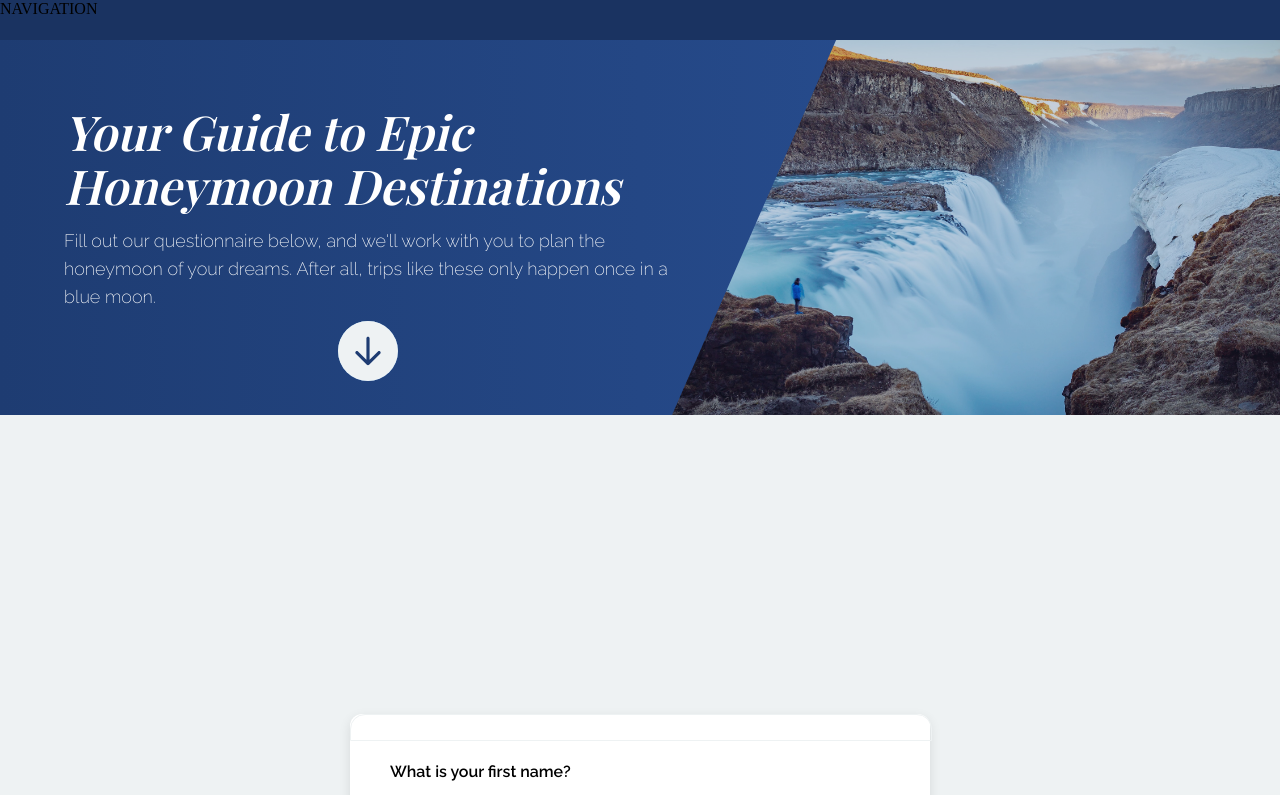
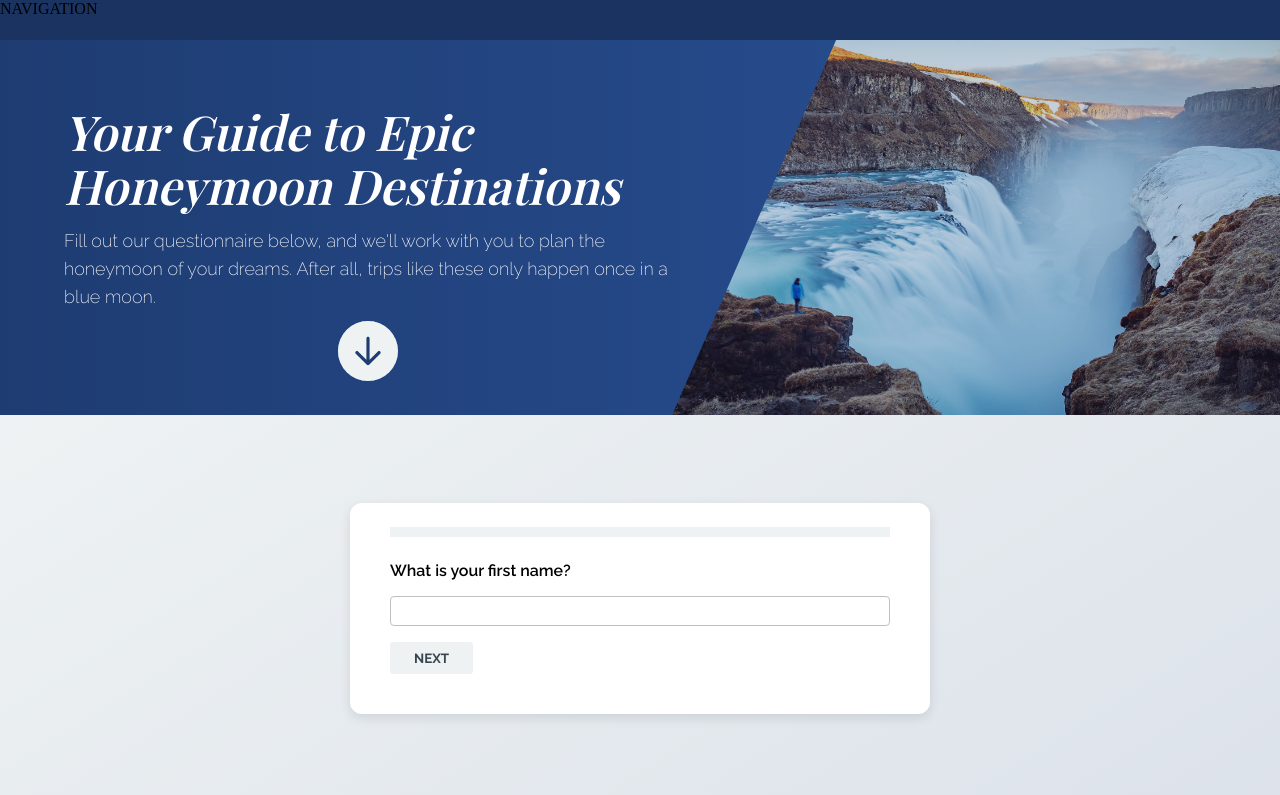
Before and after one commit to lforrister/lifeblue, a Vue app: page / in a window 1280 px wide. Shown: the top 795 px of the page. Built offline with nearby package versions, Linux system fonts and the light colour scheme; a web font is replaced by a local one.

Commit message:
style tweaks for the form and progress bar

```diff
--- a/src/assets/scss/mixins/buttons.scss
+++ b/src/assets/scss/mixins/buttons.scss
@@ -3,12 +3,17 @@
 
 @mixin button-primary {
     padding: $spacing-8 $spacing-24;
-    background: $blue-deep;
+    background: $dark-ocean;
     color: white;
     font-family: $raleway;
-    font-weight: 600;
+    font-weight: 700;
     border: none;
     text-transform: uppercase;
+    border-radius: 3px;
+
+    &:hover {
+        cursor: pointer;
+    }
 
     &.is-disabled {
         background: $grey-light;
@@ -20,23 +25,15 @@
     }
 }
 
-@mixin button-display {
-    color: white;
-    border-radius: 25px;
-    border: 3px solid white;
-    font-family: $raleway;
-    text-decoration: none;
-    padding: $spacing-8 $spacing-40;
-    font-weight: 700;
-    text-transform: uppercase;
-    margin-top: 16px;
-    background: linear-gradient(to right, $light-ocean, $ocean)
+@mixin button-secondary {
+    @include button-primary;
+    background: $sky-blue;
 }
 
 .buttons__primary {
     @include button-primary;
 }
 
-.buttons__display {
-    @include button-display;
+.buttons__secondary {
+    @include button-secondary;
 }
--- a/src/assets/scss/variables/colors.scss
+++ b/src/assets/scss/variables/colors.scss
@@ -9,3 +9,4 @@ $ocean: #2a5298;
 $dark-ocean: #1e3c72;
 $light-ocean: #457fca;
 $iceberg: #AAD7EC;
+$metallic: #D7DDE8;
--- a/src/components/Fields/Text.vue
+++ b/src/components/Fields/Text.vue
@@ -1,5 +1,5 @@
 <template>
-    <div v-if="field">
+    <div v-if="field" class="text__container">
         <label :for="field.id" class="forms__input-label">
             {{ field.label }}
         </label>
@@ -31,3 +31,10 @@
     }
 
 </script>
+
+<style lang="scss">
+    .text__container {
+        display: flex;
+        flex-wrap: wrap;
+    }
+</style>
--- a/src/components/Form.vue
+++ b/src/components/Form.vue
@@ -36,13 +36,13 @@
             </div>
 
             <div v-if="display === 'single'" class="form__buttons">
-                <button v-if="currentQ > 0" @click.prevent="prev" class="forms__back-btn">
+                <button v-if="currentQ > 0" @click.prevent="prev" class="buttons__secondary">
                     Back
                 </button>
-                <button v-if="currentQ < (quiz.length - 1)" @click.prevent="next" :class="disabled ? 'is-disabled' : ''">
+                <button v-if="currentQ < (quiz.length - 1)" @click.prevent="next" class="buttons__primary" :class="disabled ? 'is-disabled' : ''">
                     Next
                 </button>
-                <button v-if="currentQ === (quiz.length - 1)"  @click.prevent="updateDisplay('full')">
+                <button v-if="currentQ === (quiz.length - 1)" @click.prevent="updateDisplay('full')" class="buttons__primary">
                     Review
                 </button>
             </div>
@@ -332,22 +332,15 @@
     .form__container {
         position: relative;
         padding: $spacing-40;
+        padding-top: $spacing-24;
         width: 500px;
         box-shadow: rgba(0, 0, 0, 0.1) 0px 4px 12px;
         border-radius: 12px;
         background: white;
     }
 
-    .form__form {
-        margin-top: $spacing-8;
-    }
-
     .form__buttons {
         margin-top: $spacing-16;
-
-        button {
-            @include button-primary;
-        }
     }
 
     .forms__back-btn {
--- a/src/components/ProgressTracker.vue
+++ b/src/components/ProgressTracker.vue
@@ -23,22 +23,16 @@
 
 <style lang="scss">
     .progressTracker__container {
-        width: 100%;
-        height: 25px;
-        border: 1px solid $grey-light;
-        position: absolute;
-        top: 0;
-        left: 0;
-        right: 0;
-        border-top-left-radius: 15px;
-        border-top-right-radius: 15px;
+        position: relative;
+        height: 10px;
+        margin-bottom: $spacing-24;
+        background: $grey-light;
     }
 
     .progressTracker__bar {
-        height: 25px;
-        background-image: linear-gradient(to right, $blue , $sky-blue);
+        background-image: linear-gradient(to right, $dark-ocean , $light-ocean);
         position: absolute;
-        border-top-left-radius: 15px;
+        height: 10px;
     }
 
 </style>
--- a/src/views/HomeView.vue
+++ b/src/views/HomeView.vue
@@ -23,13 +23,14 @@ import Nav from '../components/Nav.vue'
     @include wrapper;
     min-height: 100vh;
     background: $grey-light;
+    background-image: linear-gradient(to bottom right, $grey-light , $metallic);
   }
 
   .homeView__form {
     display: flex;
     justify-content: center;
     align-items: center;
-    min-height: 100vh;
+    padding: $spacing-88 0;
   }
 
 </style>
```
